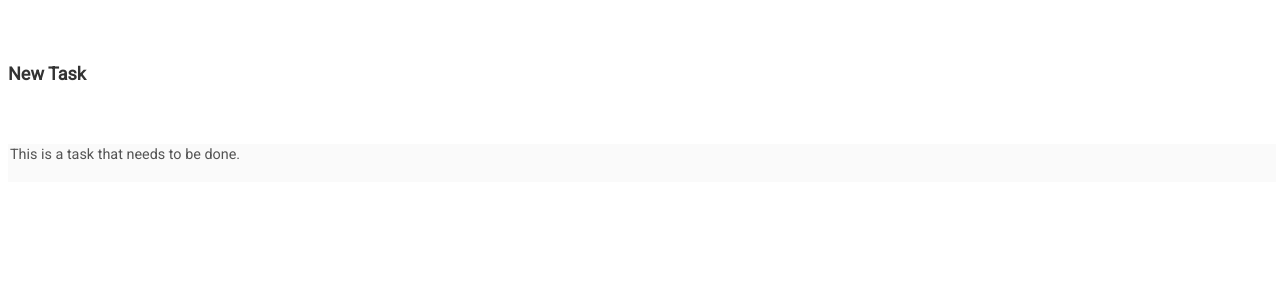
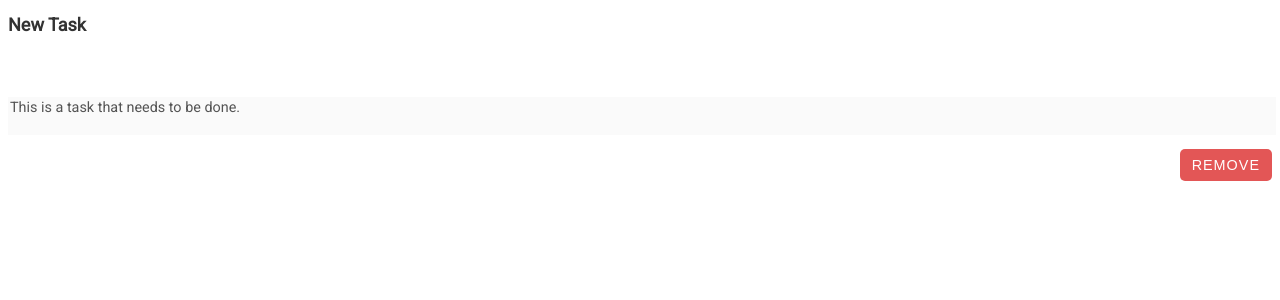
Before and after one commit to kotarCreative/track-that, an Angular app: page / in a window 1280 px wide. Shown: the top 300 px of the page. Built offline with nearby package versions, Linux system fonts and the light colour scheme.

Commit message:
Add button for removing tasks (scaffolding only).

```diff
--- a/src/app/app.component.html
+++ b/src/app/app.component.html
@@ -1,2 +1 @@
-<time-card time="6"></time-card>
 <task></task>
--- a/src/app/app.module.ts
+++ b/src/app/app.module.ts
@@ -2,12 +2,14 @@ import { BrowserModule } from '@angular/platform-browser';
 import { NgModule } from '@angular/core';
 
 import { AppComponent } from './app.component';
+import { BtnComponent} from './components/button/button.component';
 import { TaskComponent} from './components/task/task.component';
 import { TimeCardComponent } from './components/timecard/timecard.component';
 
 @NgModule({
   declarations: [
     AppComponent,
+    BtnComponent,
     TaskComponent,
     TimeCardComponent
   ],
--- /dev/null
+++ b/src/app/components/button/button.component.html
@@ -0,0 +1 @@
+<button class="btn {{ additionalClasses }}">{{ label }}</button>
--- /dev/null
+++ b/src/app/components/button/button.component.scss
@@ -0,0 +1,25 @@
+$bg-color: #DA7E3B;
+$red: #E35656;
+.btn {
+  text-decoration: none;
+  outline: none;
+  padding: 8px 12px;
+  font-size: 1.2em;
+  background: $bg-color;
+  border: none;
+  border-radius: 5px;
+  color: #fff;
+  letter-spacing: 1px;
+
+  &:focus, &:active {
+    outline: none;
+  }
+
+  &:hover, &:active {
+    background: darken($bg-color, 5%);
+  }
+
+  &.remove {
+    background: $red;
+  }
+}
--- a/src/app/components/task/task.component.html
+++ b/src/app/components/task/task.component.html
@@ -3,3 +3,6 @@
   <time-card time="{{ task.estimatedTime }}"></time-card>
 </div>
 <textarea class="task__description" disabled>{{ task.description }}</textarea>
+<div class="task__actions">
+  <btn label="REMOVE" additionalClasses="remove" (click)="confirmTaskRemoval()"></btn>
+</div>
--- a/src/app/components/task/task.component.scss
+++ b/src/app/components/task/task.component.scss
@@ -11,13 +11,17 @@ $task-bg-color: #fff;
 }
 
 .task {
-  &__info-bar {
-    margin-bottom: 5px;
-  }
-
   &__description {
+    margin: 10px 0px;
+    word-wrap: break-word;
     width: 100%;
     border: none;
     resize: none;
   }
+
+  &__actions {
+    display: flex;
+    justify-content: flex-end;
+    align-items: center;
+  }
 }
--- a/src/app/components/task/task.component.ts
+++ b/src/app/components/task/task.component.ts
@@ -7,11 +7,18 @@ import { Component, HostBinding, Input, ViewEncapsulation } from '@angular/core'
 })
 
 export class TaskComponent {
+  // Define class on core component
+  @HostBinding('class.task') true;
+
+  // Props
   @Input() task = {
     name: 'New Task',
     estimatedTime: 0,
     description: 'This is a task that needs to be done.'
   };
 
-  @HostBinding('class.task') true;
+  // Methods
+  confirmTaskRemoval() {
+    console.log('Task Removed');
+  }
 }
--- a/src/app/components/timecard/timecard.component.ts
+++ b/src/app/components/timecard/timecard.component.ts
@@ -1,4 +1,4 @@
-import { Component, HostBinding, Input, ViewEncapsulation } from '@angular/core';
+import { Component, HostBinding, Input } from '@angular/core';
 
 @Component({
   selector: 'time-card',
@@ -7,6 +7,9 @@ import { Component, HostBinding, Input, ViewEncapsulation } from '@angular/core'
 })
 
 export class TimeCardComponent {
+  // Define class on core component
+  @HostBinding('class.timecard') true;
+
+  // Props
   @Input() time = 0;
-  @HostBinding('class.timecard') true;
 }
--- a/src/scss/_typography.scss
+++ b/src/scss/_typography.scss
@@ -10,7 +10,7 @@ html {
 h4 {
   font-family: "Roboto", sans-serif;
   font-size: 1.5em;
-  margin: 1em 0em;
+  margin: 0.8em 0em;
 }
 
 textarea {
```
Also changed, not shown: src/app/components/button/button.component.ts (added, +13 -0 lines).
